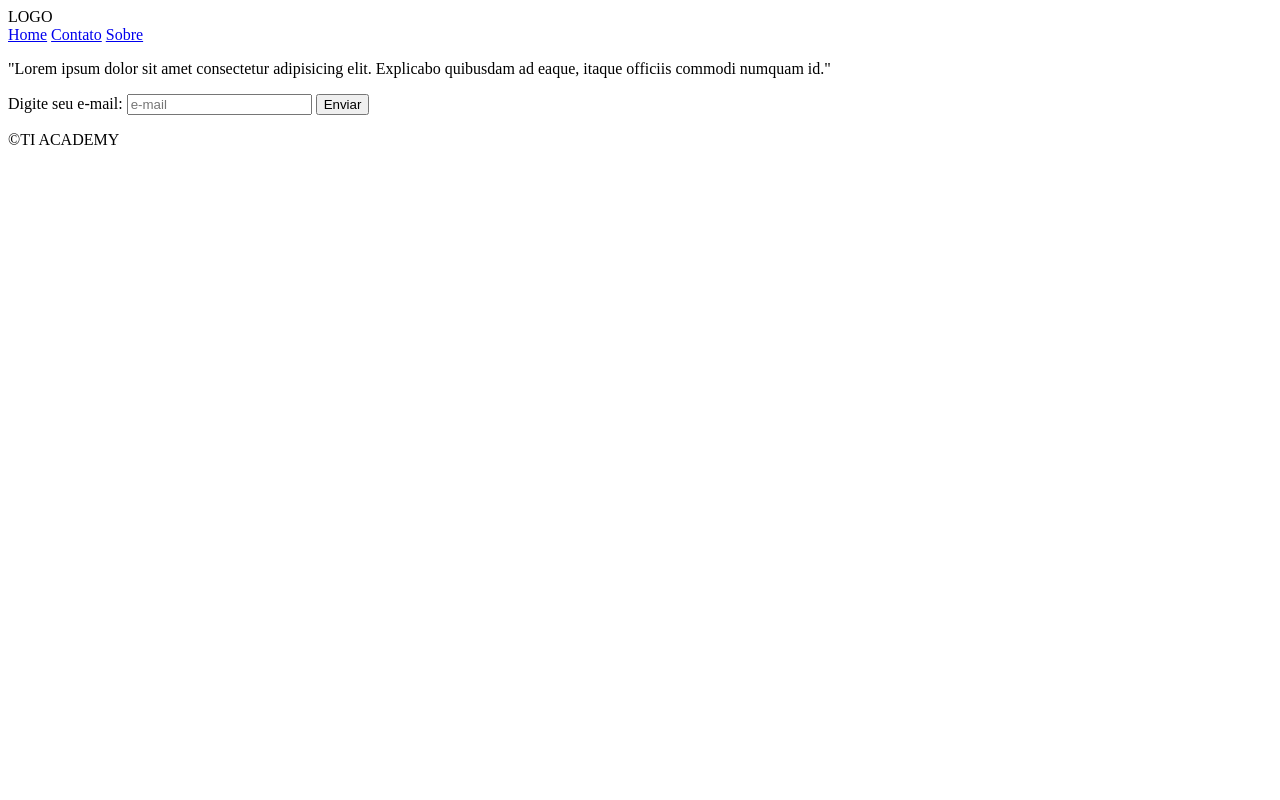
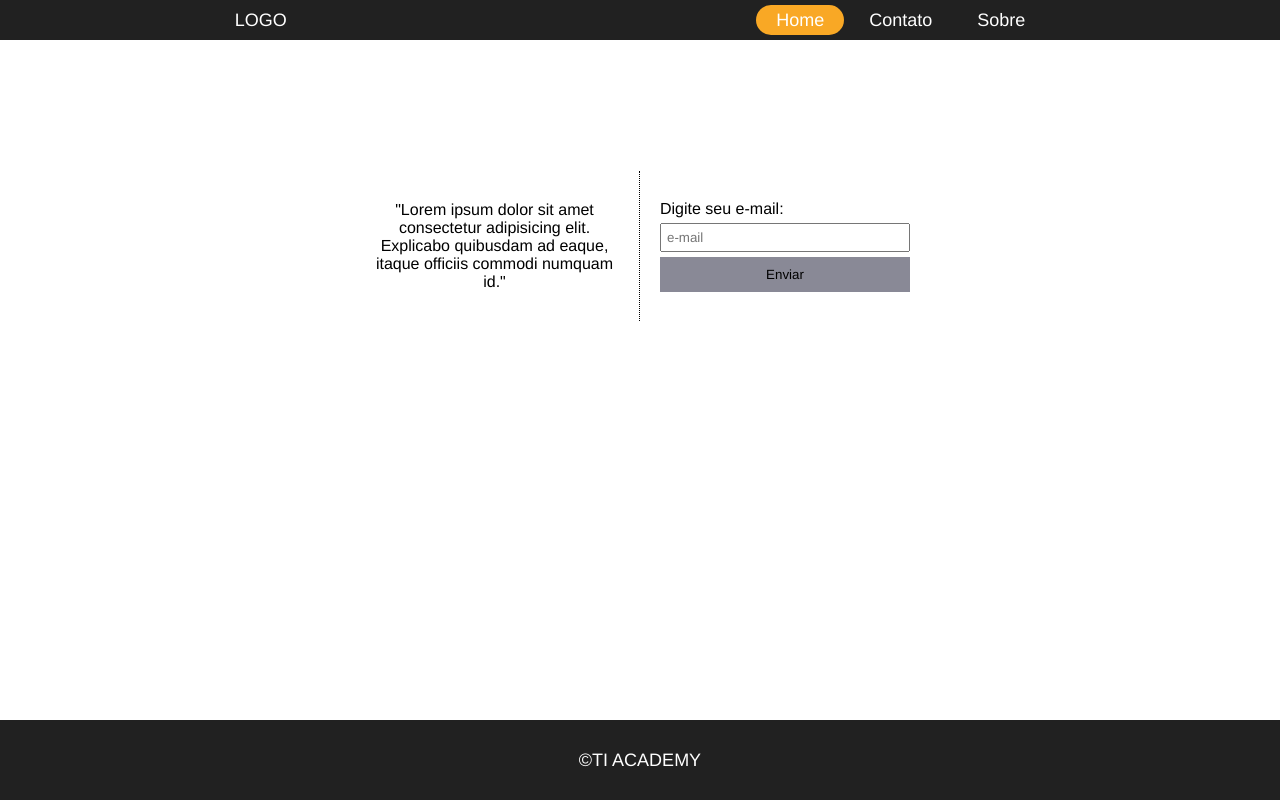
Before and after one commit to MaysaMoraes/Desafio---HTML-CSS, a plain HTML site: page desafios/primeiroDesafio/desafio1.html in a window 1280 px wide. Drawn offline with Linux system fonts and the light colour scheme.

Commit message:
Consertando o nome do arquivo style

```diff
--- a/desafios/primeiroDesafio/desafio1.html
+++ b/desafios/primeiroDesafio/desafio1.html
@@ -4,7 +4,7 @@
     <meta charset="UTF-8">
     <meta http-equiv="X-UA-Compatible" content="IE=edge">
     <meta name="viewport" content="width=device-width, initial-scale=1.0">
-    <link rel="stylesheet" href="style.css">
+    <link rel="stylesheet" href="style1.css">
     <title>Desafio 1</title>
 </head>
 <body>
```
Also changed, not shown: desafios/segundoDesafio/desafio2.html (+1 -1 lines).
